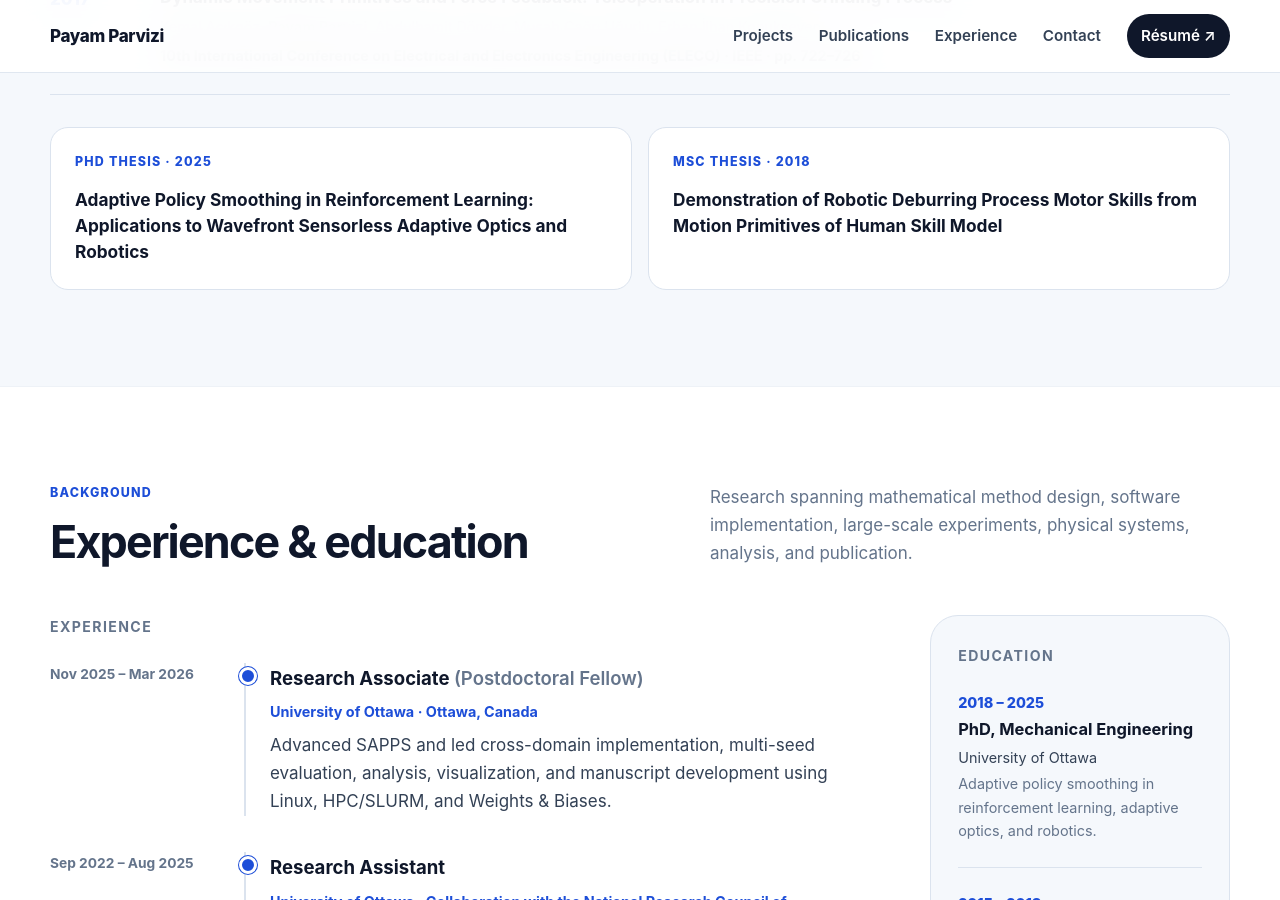
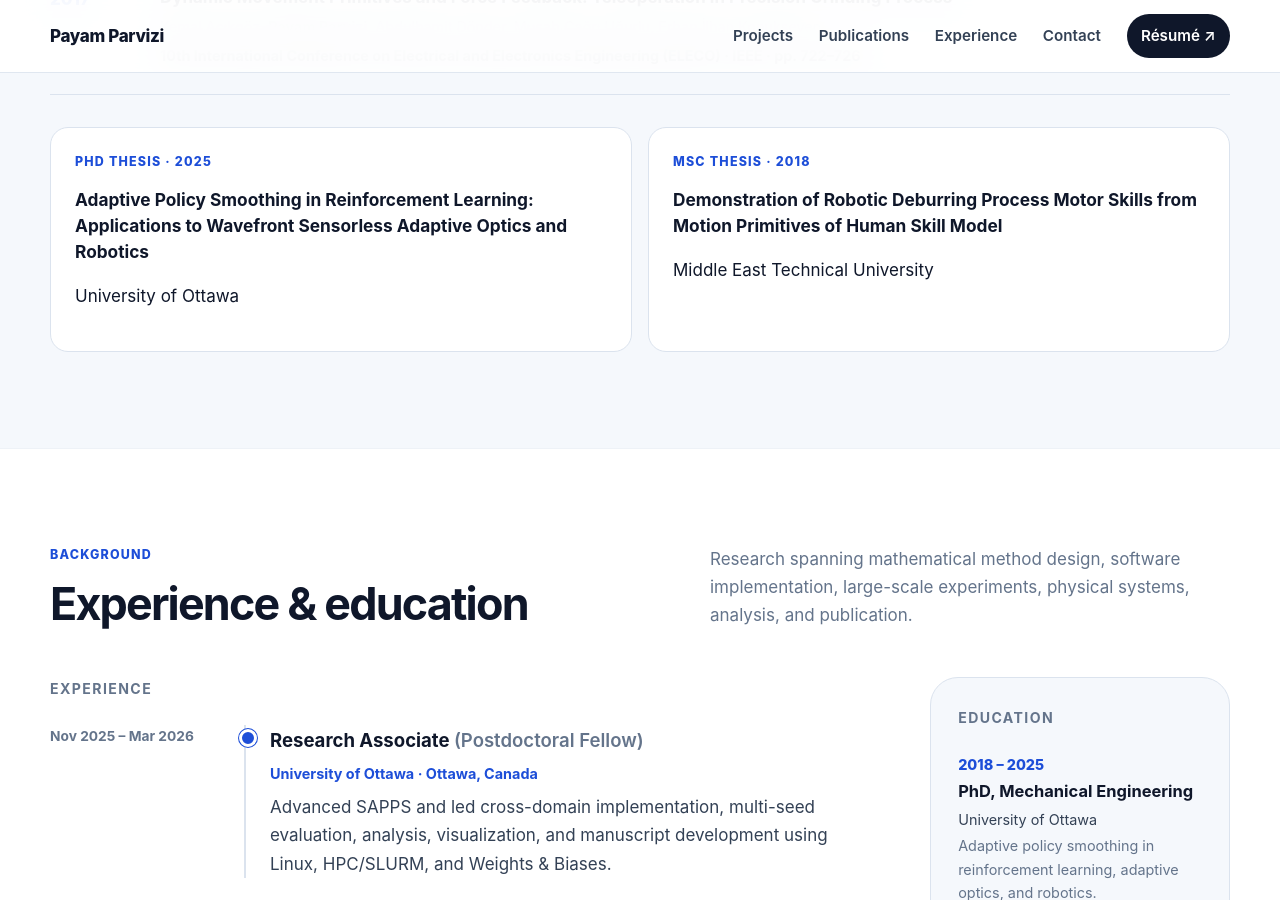
Before and after one commit to payamparvizi/payamparvizi.github.io, a Jekyll site: the page built from index.html, in a window 1280 px wide and 900 px high, scrolled down 6718 px. Built offline with Jekyll 4.4.1, drawn with Linux system fonts in a browser that asks for light colours.

Commit message:
Update index.html

```diff
--- a/index.html
+++ b/index.html
@@ -383,11 +383,40 @@ image: "/assets/img/payam-parvizi-headshot.webp"
     <div class="thesis-row">
       <article>
         <p class="section-kicker">PhD thesis · 2025</p>
-        <h3><a href="https://ruor.uottawa.ca/items/9fc2648b-795e-4664-9f85-994c346dc621" target="_blank" rel="noopener noreferrer">Adaptive Policy Smoothing in Reinforcement Learning: Applications to Wavefront Sensorless Adaptive Optics and Robotics</a></h3>
+
+        <h3>
+          <a
+            href="https://ruor.uottawa.ca/items/9fc2648b-795e-4664-9f85-994c346dc621"
+            target="_blank"
+            rel="noopener noreferrer"
+          >
+            Adaptive Policy Smoothing in Reinforcement Learning:
+            Applications to Wavefront Sensorless Adaptive Optics and Robotics
+          </a>
+        </h3>
+
+        <p class="thesis-institution">
+          University of Ottawa
+        </p>
       </article>
+
       <article>
         <p class="section-kicker">MSc thesis · 2018</p>
-        <h3><a href="https://open.metu.edu.tr/handle/11511/27117" target="_blank" rel="noopener noreferrer">Demonstration of Robotic Deburring Process Motor Skills from Motion Primitives of Human Skill Model</a></h3>
+
+        <h3>
+          <a
+            href="https://open.metu.edu.tr/handle/11511/27117"
+            target="_blank"
+            rel="noopener noreferrer"
+          >
+            Demonstration of Robotic Deburring Process Motor Skills from
+            Motion Primitives of Human Skill Model
+          </a>
+        </h3>
+
+        <p class="thesis-institution">
+          Middle East Technical University
+        </p>
       </article>
     </div>
   </div>
```
